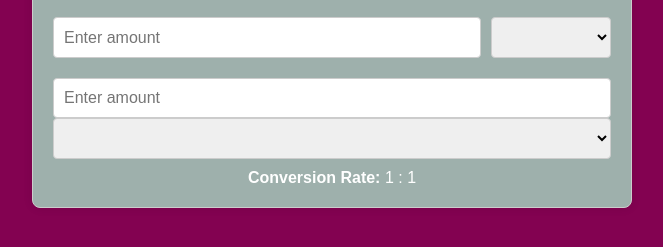
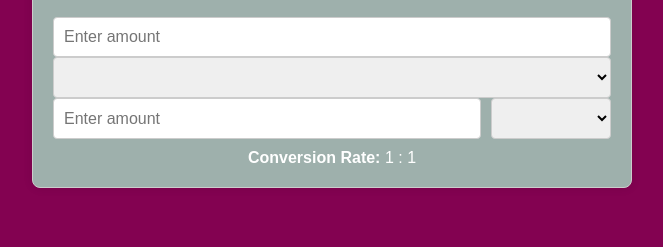
Before and after one commit to CurtisScholey/CurrencyConverter, a plain HTML site: page index.html in a window 1280 px wide. Shown: the part 81-328 px from the top of the page, without its empty margins (308-971 px from the left). Drawn offline with Linux system fonts and the light colour scheme.

Commit message:
Update styles.css

```diff
--- a/styles.css
+++ b/styles.css
@@ -34,11 +34,9 @@ h1 {
 }
 
 /* Conversion section grid layout */
-.conversion-section-1,
-.conversion-section-2 {
+.conversion-section {
     display: grid;
     grid-template-columns: 1fr 120px; /* Input field takes 1fr (remaining space), dropdown takes 120px */
-    grid-template-rows: auto auto; /* Two rows: auto height for both rows */
     gap: 10px; /* Gap between input and dropdown */
     margin-bottom: 10px; /* Bottom margin for spacing */
 }
```
